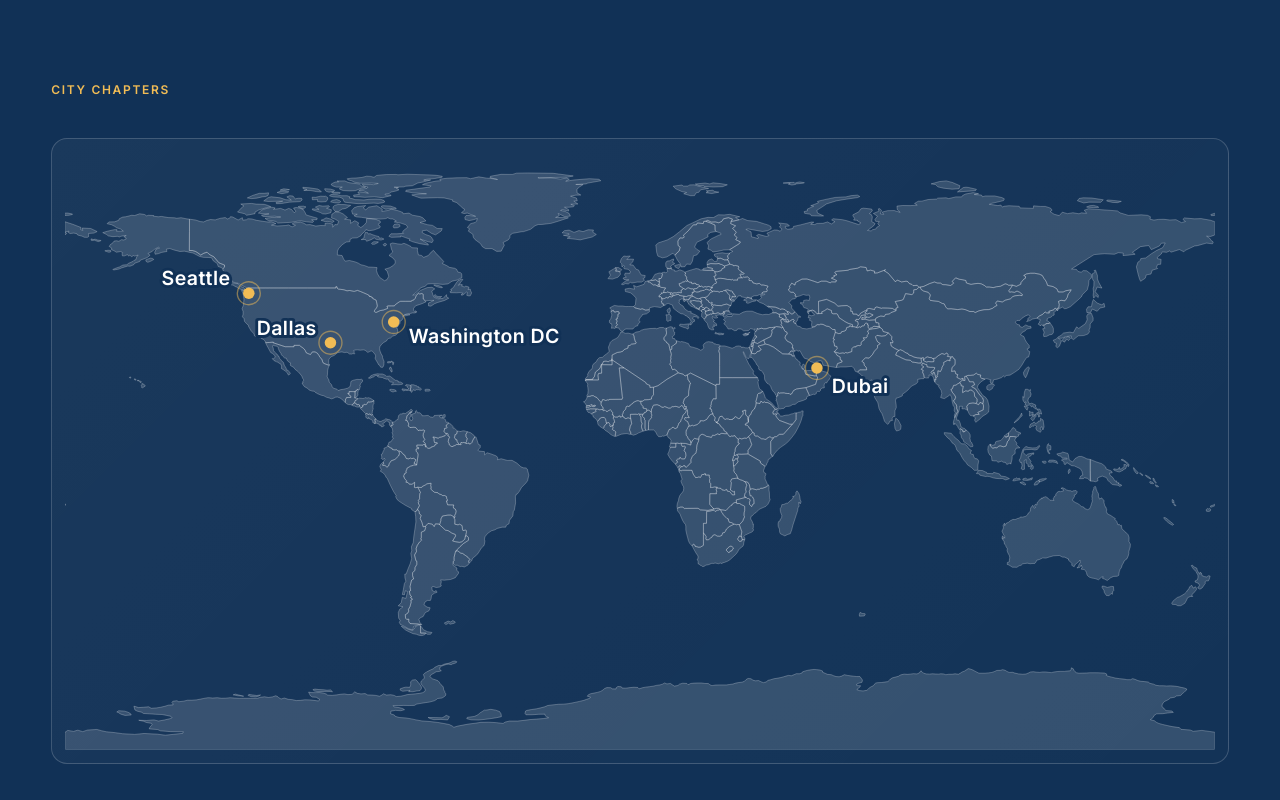
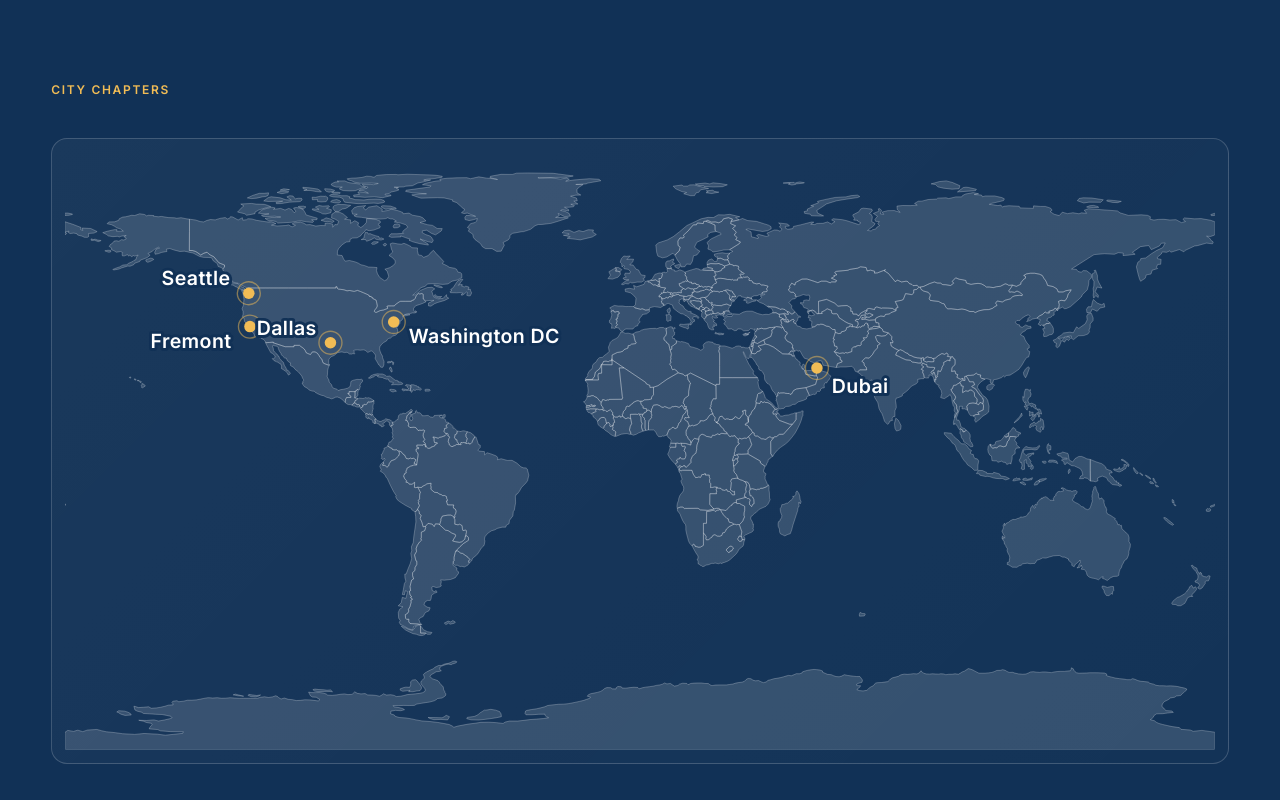
Before and after one commit to prahaladtalur/TIYES, a website: page index.html in a window 1280 px wide. Shown: the part 2000-2800 px from the top of the page. Drawn offline with Linux system fonts and the light colour scheme.

Commit message:
Add Fremont to city map

```diff
--- a/index.html
+++ b/index.html
@@ -214,13 +214,18 @@
     <section class="chapters" id="chapters">
       <p class="section-label reveal">City chapters</p>
 
-      <svg class="world-map reveal" viewBox="0 0 1000 520" xmlns="http://www.w3.org/2000/svg" role="img" aria-label="World map showing T.I.Y.E.S chapter cities">
+      <svg class="world-map reveal" viewBox="0 0 1000 520" xmlns="http://www.w3.org/2000/svg" role="img" aria-label="World map showing T.I.Y.E.S city locations">
         <image href="assets/world-map.svg" x="0" y="0" width="1000" height="520" aria-hidden="true" />
         <g class="map-pins">
         <a href="seattle.html" class="map-pin">
           <circle class="pin-ring" cx="160" cy="123" r="10"/>
           <circle class="pin-dot" cx="160" cy="123" r="5"/>
           <text x="144" y="116" text-anchor="end">Seattle</text>
+        </a>
+        <a href="aarushi.html" class="map-pin">
+          <circle class="pin-ring" cx="161" cy="152" r="10"/>
+          <circle class="pin-dot" cx="161" cy="152" r="5"/>
+          <text x="145" y="171" text-anchor="end">Fremont</text>
         </a>
         <a href="dallas.html" class="map-pin">
           <circle class="pin-ring" cx="231" cy="166" r="10"/>
```
